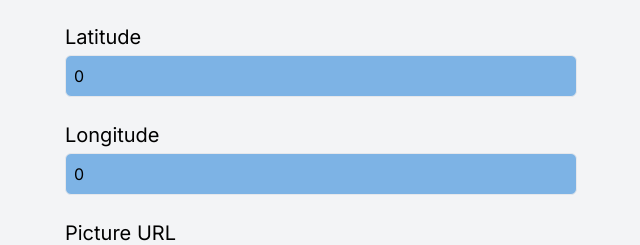
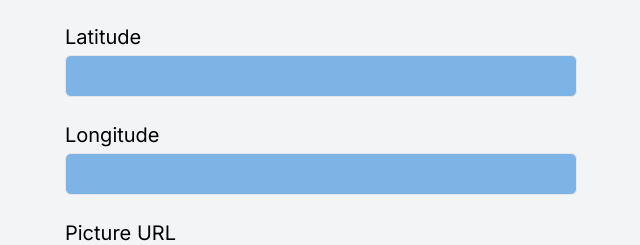
Before and after one commit to landerson02/BuckyWorld, a Next.js app in the folder frontend/: page /addlandmark in a window 1280 px wide. Shown: the part 200-445 px from the top of the page, without its empty margins (319-959 px from the left). Built offline with nearby package versions, Linux system fonts and the light colour scheme; no server answers.

Commit message:
reset to empty fields after submit

```diff
--- a/frontend/app/addlandmark/page.tsx
+++ b/frontend/app/addlandmark/page.tsx
@@ -42,6 +42,17 @@ const Page: NextPage = () => {
     // calls the api to add the landmark to the db
     addLandmark(landmark);
 
+    // reset fields
+    setLandmark(
+      {
+        name: '',
+        latitude: 0,
+        longitude: 0,
+        url: '',
+        description: '',
+      }
+    )
+
 
   };
 
@@ -76,7 +87,7 @@ const Page: NextPage = () => {
               className="bg-[#7DB3E5] w-full rounded-md border p-2 focus:outline-none focus:ring-1 focus:ring-[#FF5A64] focus:border-[#FF5A64]"
               name="latitude"
               type="text"
-              value={landmark.latitude}
+              //value={landmark.latitude ? '' : landmark.latitude}
               onChange={handleChange}
             />
           </div>
@@ -89,7 +100,7 @@ const Page: NextPage = () => {
               className="bg-[#7DB3E5] w-full rounded-md border p-2 focus:outline-none focus:ring-1 focus:ring-[#FF5A64] focus:border-[#FF5A64]"
               name="longitude"
               type="text"
-              value={landmark.longitude}
+              //value={'' || landmark.longitude}
               onChange={handleChange}
             />
           </div>
```
